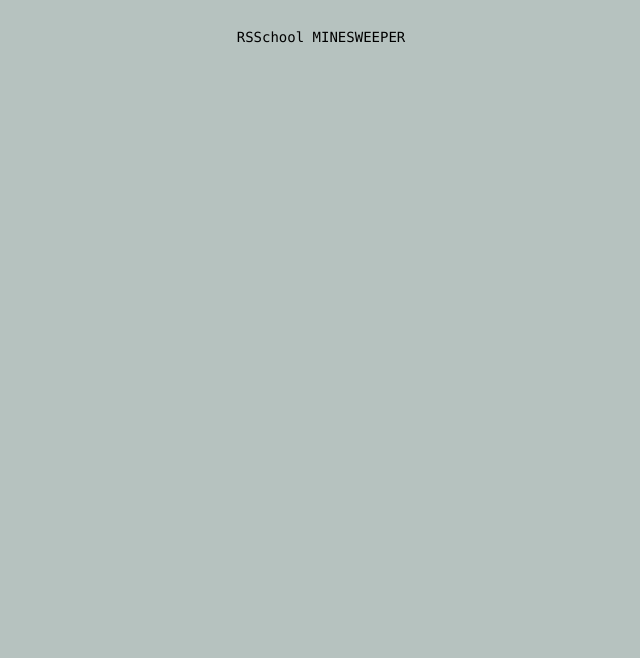
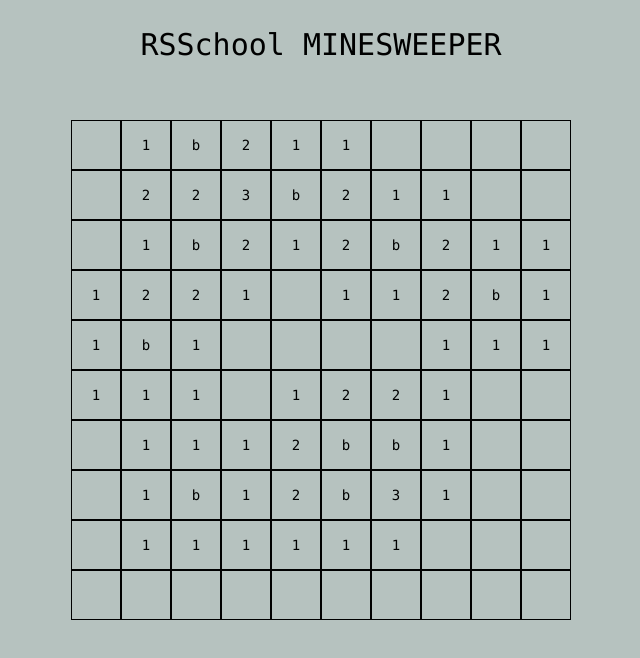
Before and after one commit to Vadimshidlov/rs-shelter, a website with bundled scripts: page minesweeper/index.html in a window 1280 px wide. Shown: the whole page, without its empty margins (319-959 px from the left). Built offline with nearby package versions, Linux system fonts and the light colour scheme.

Commit message:
feat: create method getFinallyBattlefield

```diff
--- a/minesweeper/js/app-page.js
+++ b/minesweeper/js/app-page.js
@@ -14,6 +14,7 @@ export class App {
   getHtmlPage() {
     const HEADER_TITLE = document.createElement("h1");
     HEADER_TITLE.innerHTML = "RSSchool MINESWEEPER";
+    HEADER_TITLE.classList.add("header__title");
     this.header.classList.add("header");
     this.header.append(HEADER_TITLE);
     const MAIN_BODY = document.createElement("div");
@@ -21,7 +22,6 @@ export class App {
 
     const BODY_FIELD = document.createElement("div");
     BODY_FIELD.classList.add("body__field");
-    BODY_FIELD.classList.add("field");
     this.field = BODY_FIELD;
     MAIN_BODY.append(BODY_FIELD);
     const BODY_SCORE = document.createElement("div");
--- a/minesweeper/js/field.js
+++ b/minesweeper/js/field.js
@@ -171,7 +171,6 @@ class matrixField extends App {
     for (let i = 0; i < height; i++) {
       let curr = [];
       for (let j = 0; j < width; j++) {
-        const item = document.createElement("div");
         curr[j] = new itemField(false, { i, j });
         curr[j].content = "";
       }
@@ -189,9 +188,19 @@ class matrixField extends App {
     });
   }
 
-  getFinallyBattlefield() {}
+  getFinallyBattlefield() {
+    this.getMatrixField(10, 10, 10);
+    this.array.forEach((el) => {
+      el.forEach((elTwo) => {
+        const item = document.createElement("div");
+        item.classList.add("field-item");
+        item.innerHTML = elTwo.content;
+        this.field.append(item);
+      });
+    });
+  }
 }
 
-const finallyArray = new matrixField(10, 10, 3);
-finallyArray.getMatrixField(10, 10, 5);
+const finallyArray = new matrixField();
+finallyArray.getFinallyBattlefield();
 console.log(finallyArray.array);
--- a/minesweeper/sass/style.scss
+++ b/minesweeper/sass/style.scss
@@ -68,6 +68,7 @@ body {
 
 .header {
   margin-top: 30px;
+  margin-bottom: 60px;
   display: flex;
   justify-content: center;
   .header__title {
@@ -76,12 +77,28 @@ body {
 }
 
 .main {
+  .body {
+    display: flex;
+    flex-direction: column;
+    align-items: center;
+    .body__field {
+      display: flex;
+      flex-wrap: wrap;
+      width: 500px;
+      height: 500px;
+      .field-item {
+        display: flex;
+        justify-content: center;
+        align-items: center;
+        width: 50px;
+        height: 50px;
+        border: 1px solid black;
+      }
+    }
+    .body__score {
+    }
+  }
 }
-.body {
-}
-.body__field {
-}
+
 .field {
 }
-.body__score {
-}
```
Also changed, not shown: minesweeper/sass/style.css, 1 other file.
